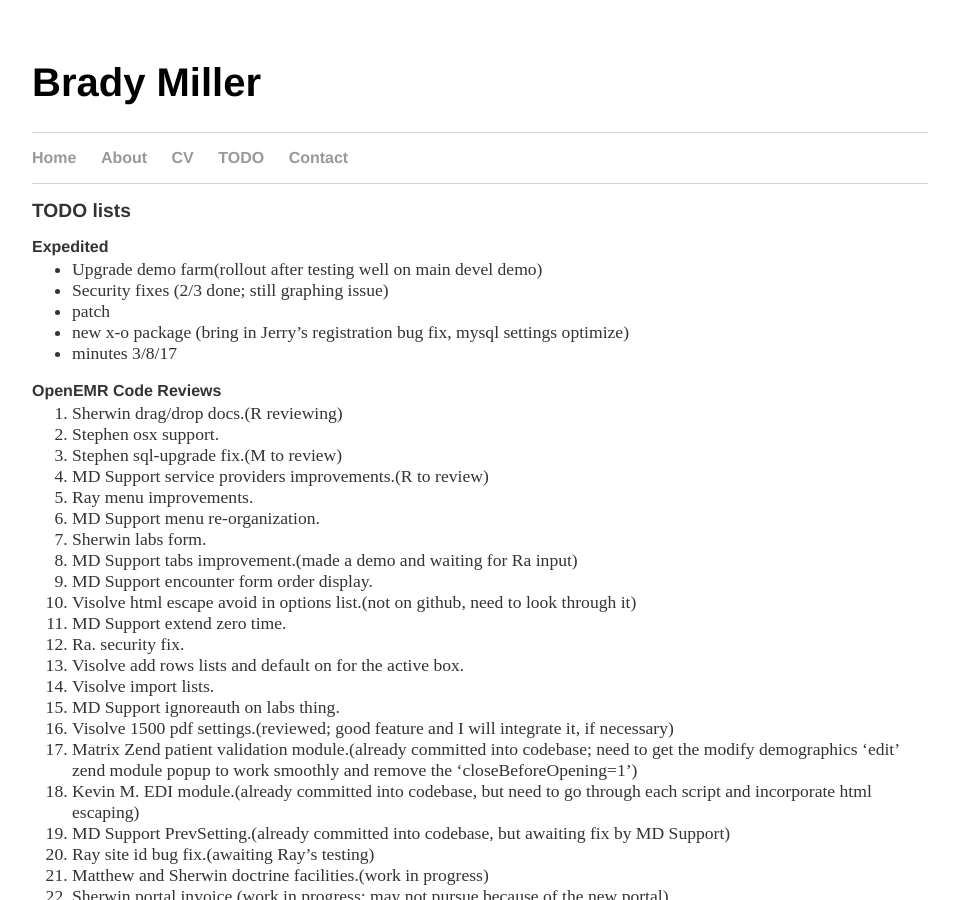
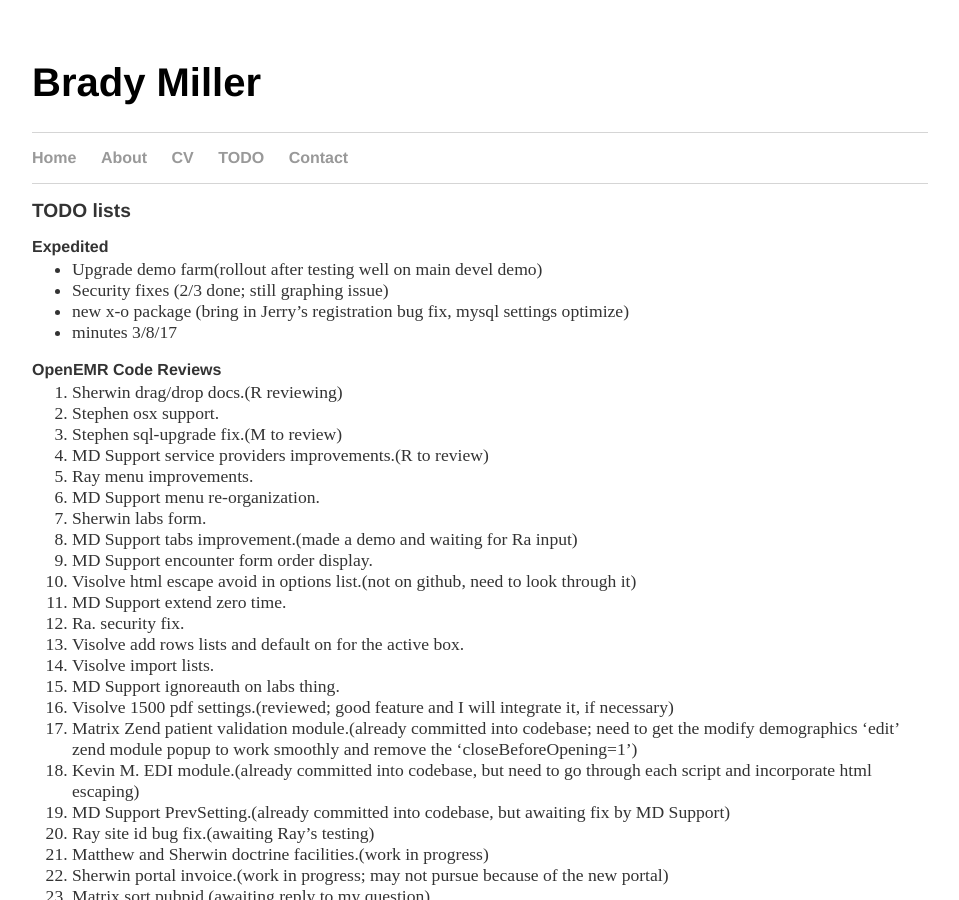
Before and after one commit to bradymiller/bradymiller.github.io, a Jekyll site: the page built from todo/index.md, in a window 1280 px wide and 900 px high. Shown: the whole window, without its empty margins (160-1119 px from the left). Built offline with Jekyll 4.4.1, drawn with Linux system fonts in a browser that asks for light colours; our own code applies the rules of GitHub Pages for plain Markdown files.

Commit message:
Update index.md

```diff
--- a/todo/index.md
+++ b/todo/index.md
@@ -6,7 +6,6 @@
 ### Expedited
 * Upgrade demo farm(rollout after testing well on main devel demo)
 * Security fixes (2/3 done; still graphing issue)
-* patch
 * new x-o package (bring in Jerry's registration bug fix, mysql settings optimize)
 * minutes 3/8/17
 
```
